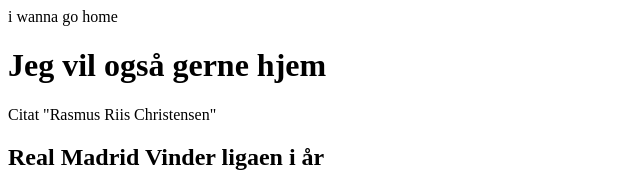
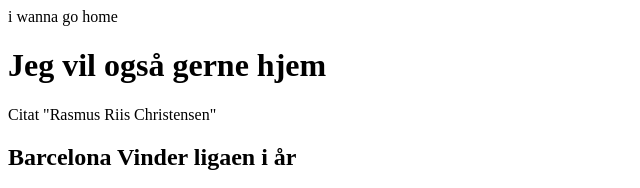
Before and after one commit to Lasse0604/teamwhatever, a plain HTML site: page index.html in a window 1280 px wide. Shown: the top 188 px of the page, without its empty margins (0-640 px from the left). Drawn offline with Linux system fonts and the light colour scheme.

Commit message:
version 8

```diff
--- a/index.html
+++ b/index.html
@@ -11,7 +11,7 @@ i wanna go home
    <h1>Jeg vil også gerne hjem</h1>
    <p>Citat "Rasmus Riis Christensen"</p>
 
-       <h2>Real Madrid Vinder ligaen i år</h2>
+       <h2>Barcelona Vinder ligaen i år</h2>
        <img src="img/real-logo.png" alt="real-madrid-logo">
 
     <p>kms</p>
```
